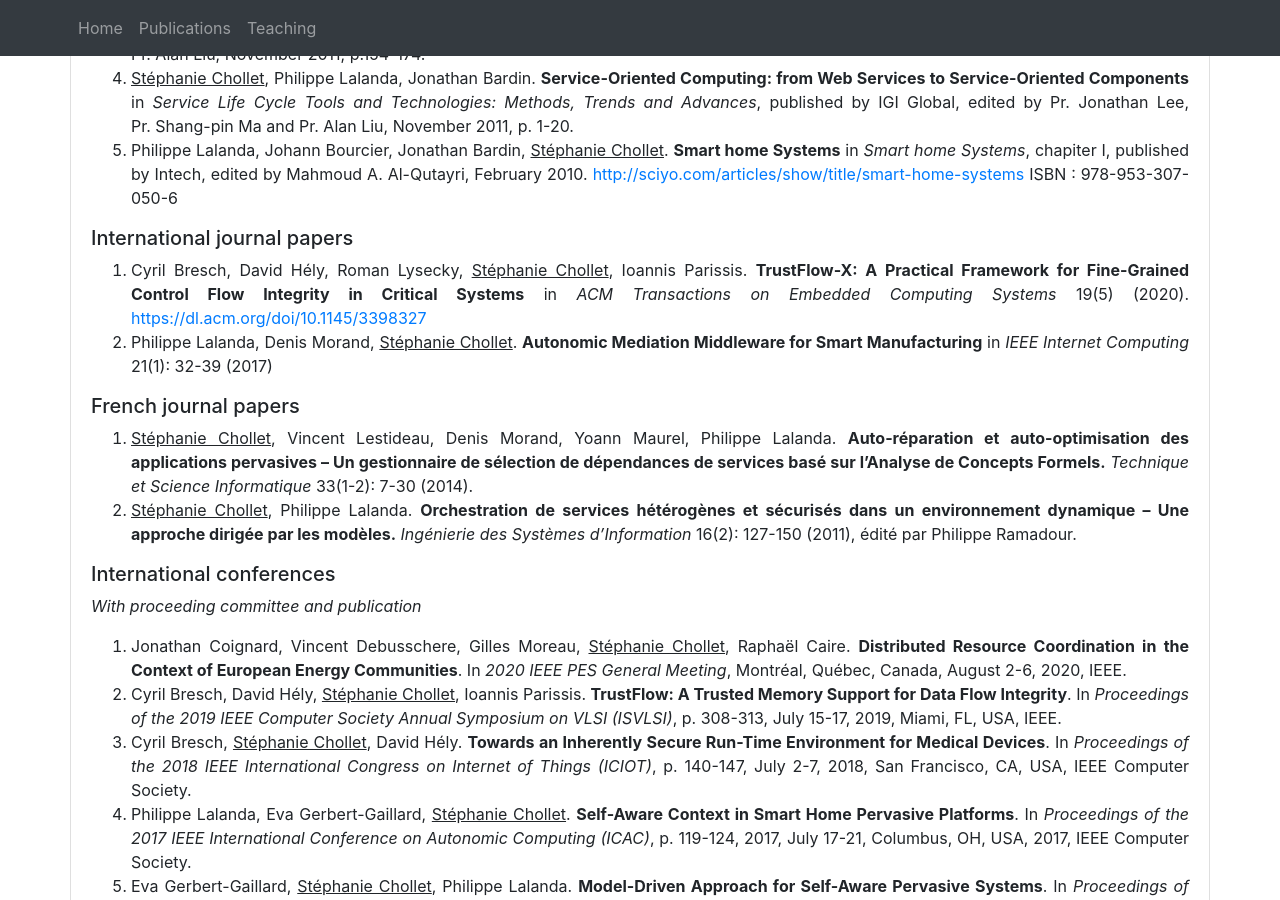
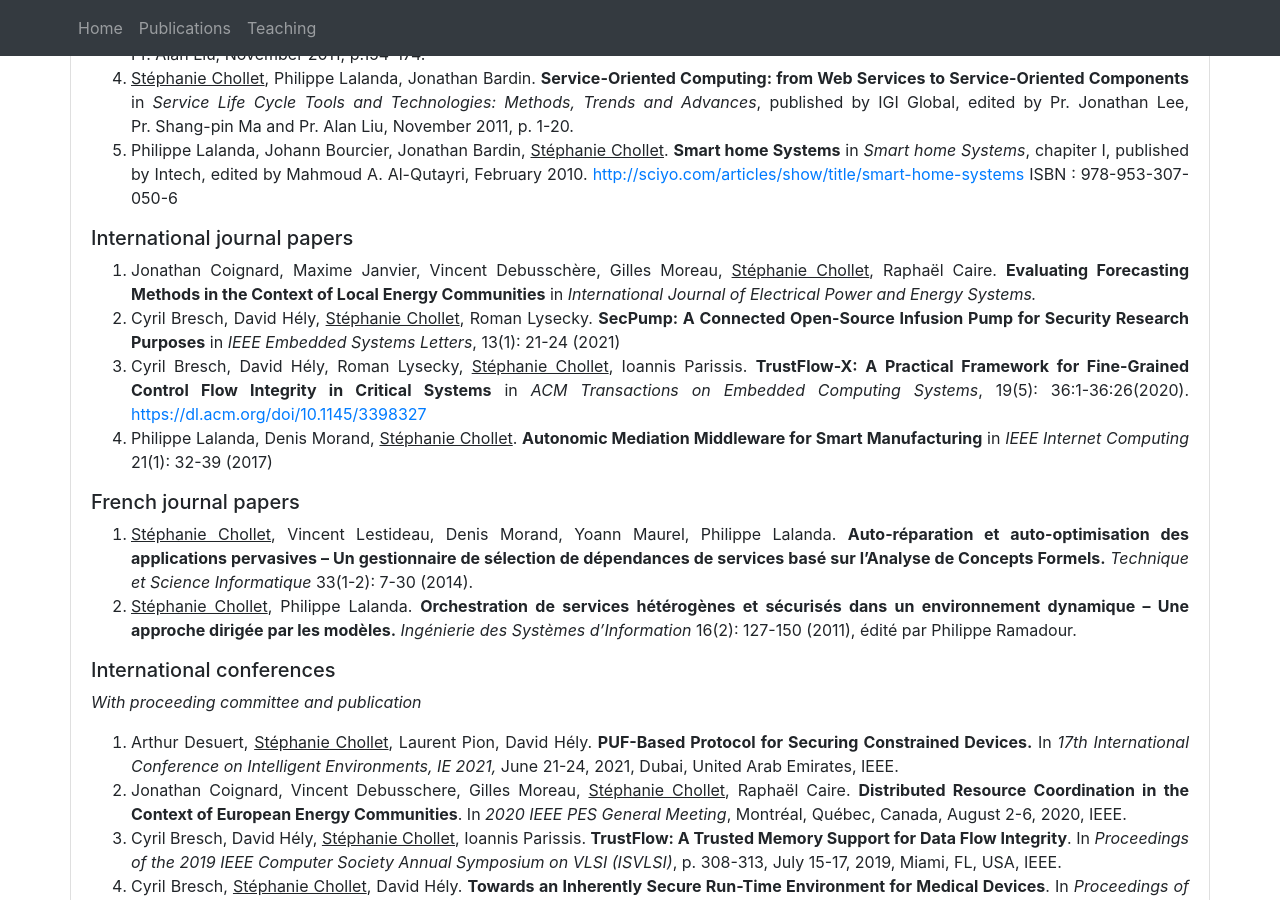
Before and after one commit to schollet/homepage, a Jekyll site: the page built from index.html, in a window 1280 px wide and 900 px high, scrolled down 1082 px. Built offline with Jekyll 4.4.1, drawn with Linux system fonts in a browser that asks for light colours.

Commit message:
Update index.html

```diff
--- a/index.html
+++ b/index.html
@@ -118,7 +118,9 @@ layout: default
 
 		<h5>International journal papers</h5>
 		<ol style="text-align: justify">
-			<li> Cyril Bresch, David Hély, Roman Lysecky, <span style="text-decoration: underline">Stéphanie Chollet</span>, Ioannis Parissis. <b>TrustFlow-X: A Practical Framework for Fine-Grained Control Flow Integrity in Critical Systems</b> in <i>ACM Transactions on Embedded Computing Systems</i> 19(5) (2020). <a href="https://dl.acm.org/doi/10.1145/3398327">https://dl.acm.org/doi/10.1145/3398327</a>
+			<li>Jonathan Coignard, Maxime Janvier, Vincent Debusschère, Gilles Moreau, <span style="text-decoration: underline">Stéphanie Chollet</span>, Raphaël Caire. <b>Evaluating Forecasting Methods in the Context of Local Energy Communities</b> in <i>International Journal of Electrical Power and Energy Systems.</i></li>
+			<li>Cyril Bresch, David Hély, <span style="text-decoration: underline">Stéphanie Chollet</span>, Roman Lysecky. <b>SecPump: A Connected Open-Source Infusion Pump for Security Research Purposes</b> in <i>IEEE Embedded Systems Letters</i>, 13(1): 21-24 (2021)</li>
+			<li>Cyril Bresch, David Hély, Roman Lysecky, <span style="text-decoration: underline">Stéphanie Chollet</span>, Ioannis Parissis. <b>TrustFlow-X: A Practical Framework for Fine-Grained Control Flow Integrity in Critical Systems</b> in <i>ACM Transactions on Embedded Computing Systems</i>, 19(5): 36:1-36:26(2020). <a href="https://dl.acm.org/doi/10.1145/3398327">https://dl.acm.org/doi/10.1145/3398327</a></li>
 		        <li>Philippe Lalanda, Denis Morand, <span style="text-decoration: underline">Stéphanie Chollet</span>. <b>Autonomic Mediation Middleware for Smart Manufacturing</b> in <i>IEEE Internet Computing</i> 21(1): 32-39 (2017)</li>
 		</ol>
 
@@ -133,6 +135,7 @@ layout: default
 		<p style="text-align: left"><i>With proceeding committee and publication</i></p>
 
 		<ol style="text-align: justify">
+			<li>Arthur Desuert, <span style="text-decoration: underline">Stéphanie Chollet</span>, Laurent Pion, David Hély. <b>PUF-Based Protocol for Securing Constrained Devices.</b> In <i>17th International Conference on Intelligent Environments, IE 2021,</i> June 21-24, 2021, Dubai, United Arab Emirates, IEEE.</li>
 
 			<li>Jonathan Coignard, Vincent Debusschere, Gilles Moreau, <span style="text-decoration: underline">Stéphanie Chollet</span>, Raphaël Caire. <b>Distributed Resource Coordination in the Context of European Energy Communities</b>. In <i>2020 IEEE PES General Meeting</i>, Montréal, Québec, Canada, August 2-6, 2020, IEEE.</li>
 			<li>Cyril Bresch, David Hély, <span style="text-decoration: underline">Stéphanie Chollet</span>, Ioannis Parissis. <b>TrustFlow: A Trusted Memory Support for Data Flow Integrity</b>. In <i>Proceedings of the 2019 IEEE Computer Society Annual Symposium on VLSI (ISVLSI)</i>, p. 308-313, July 15-17, 2019, Miami, FL, USA, IEEE.</li>
```
